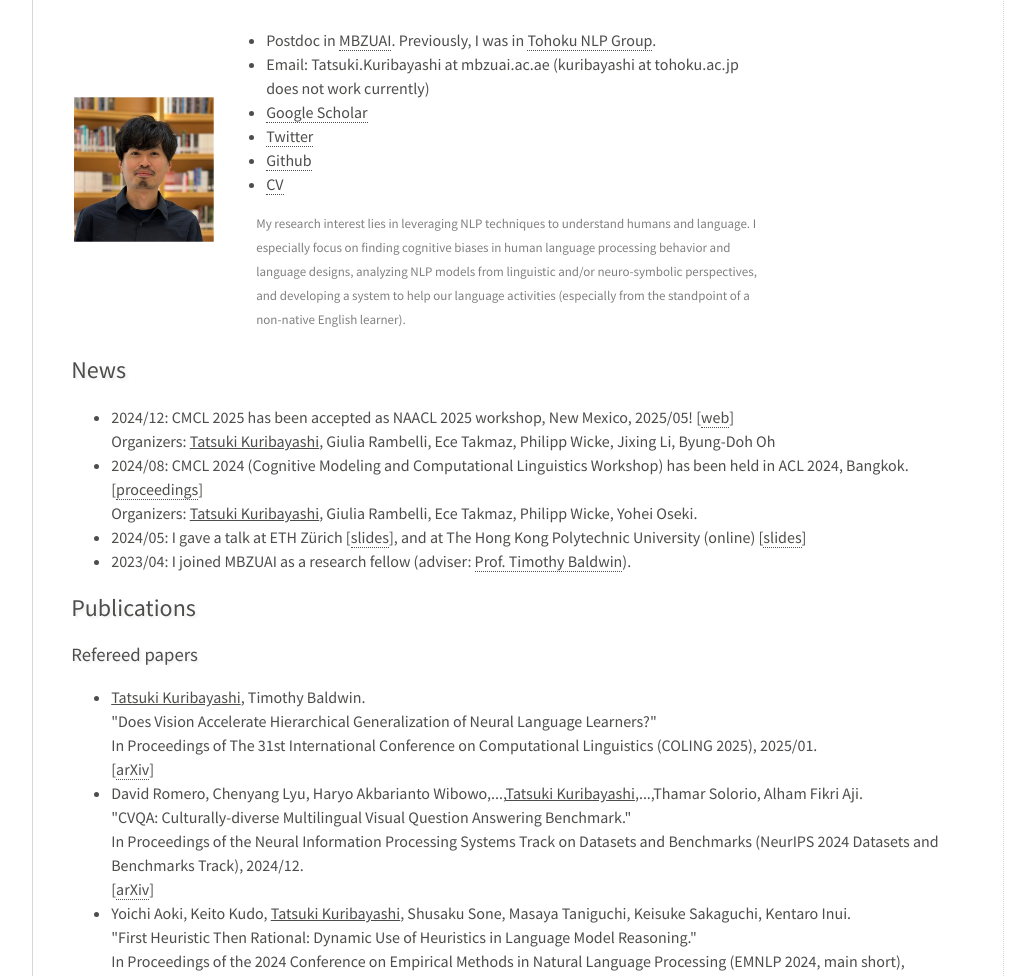
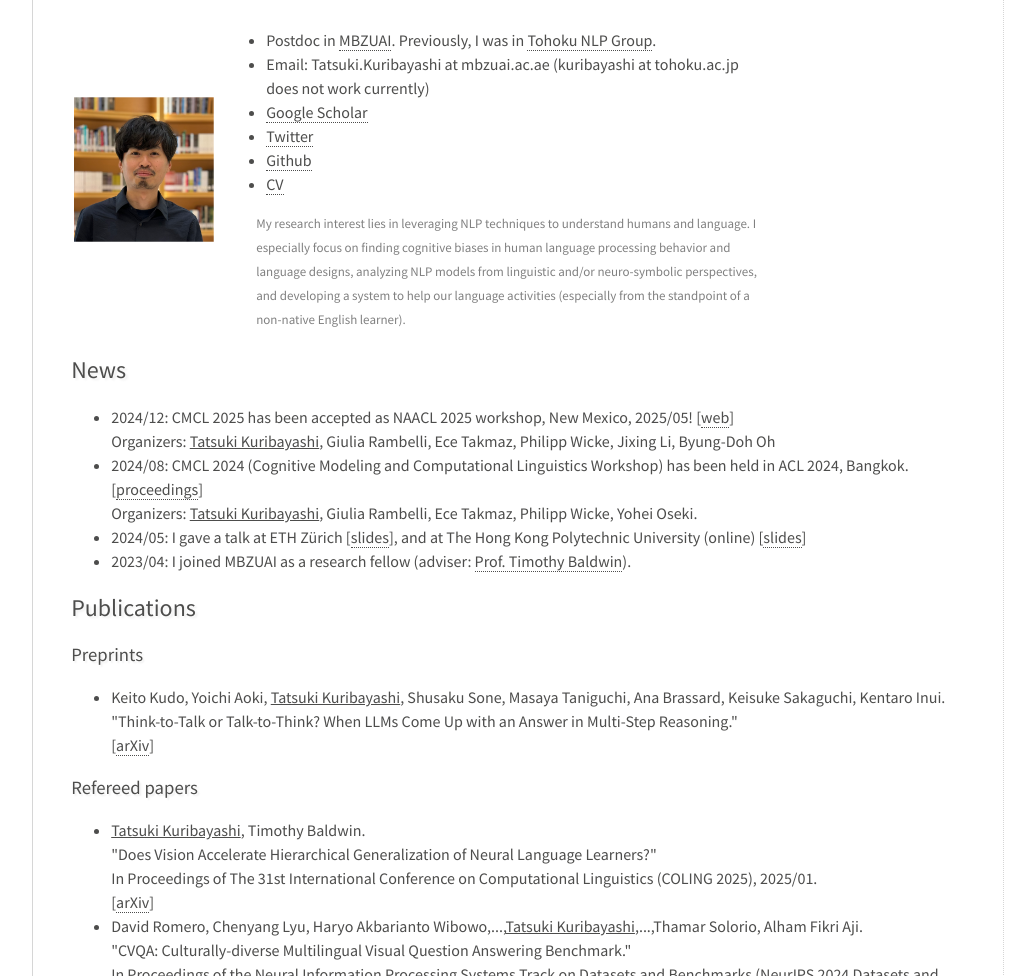
Before and after one commit to kuribayashi4/kuribayashi4.github.io, a plain HTML site: page index.html in a window 1280 px wide. Shown: the part 124-1100 px from the top of the page, without its empty margins (122-1157 px from the left). Drawn offline with Linux system fonts and the light colour scheme.

Commit message:
Update documentation

```diff
--- a/index.html
+++ b/index.html
@@ -63,6 +63,14 @@
                     <li>2023/04: I joined MBZUAI as a research fellow (adviser: <a href="https://eltimster.github.io/www/">Prof. Timothy Baldwin</a>).</li></li>
                     </ul>
                     <h2>Publications</h2>
+                    <h3>Preprints</h3>
+                    <ul>
+                        <li>
+                            Keito Kudo, Yoichi Aoki, <u>Tatsuki Kuribayashi</u>, Shusaku Sone, Masaya Taniguchi, Ana Brassard, Keisuke Sakaguchi, Kentaro Inui.<br>
+                            "Think-to-Talk or Talk-to-Think? When LLMs Come Up with an Answer in Multi-Step Reasoning."<br>
+                            [<a href="https://arxiv.org/abs/2412.01113">arXiv</a>]
+                        </li>
+                    </ul>
                     <h3>Refereed papers</h3>
                     <ul>
                         <li><u>Tatsuki Kuribayashi</u>, Timothy Baldwin.<br>
```
